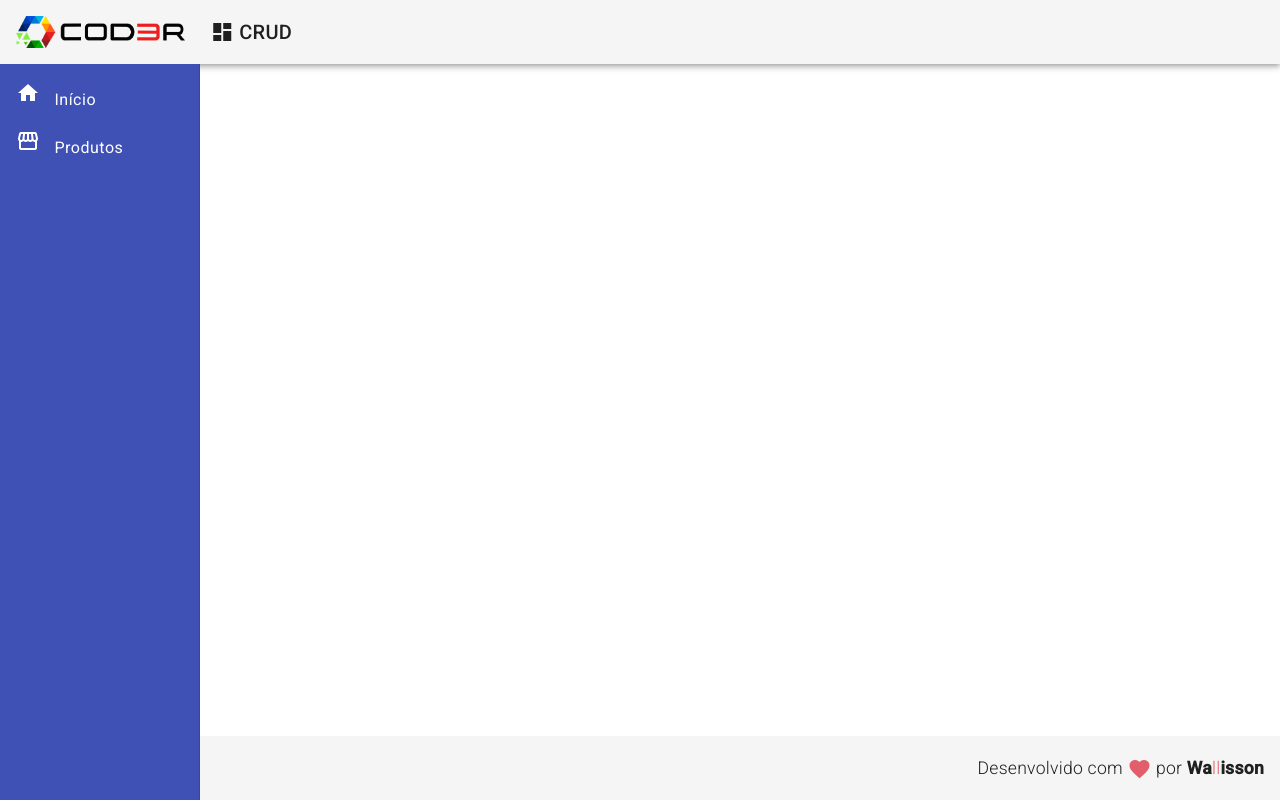
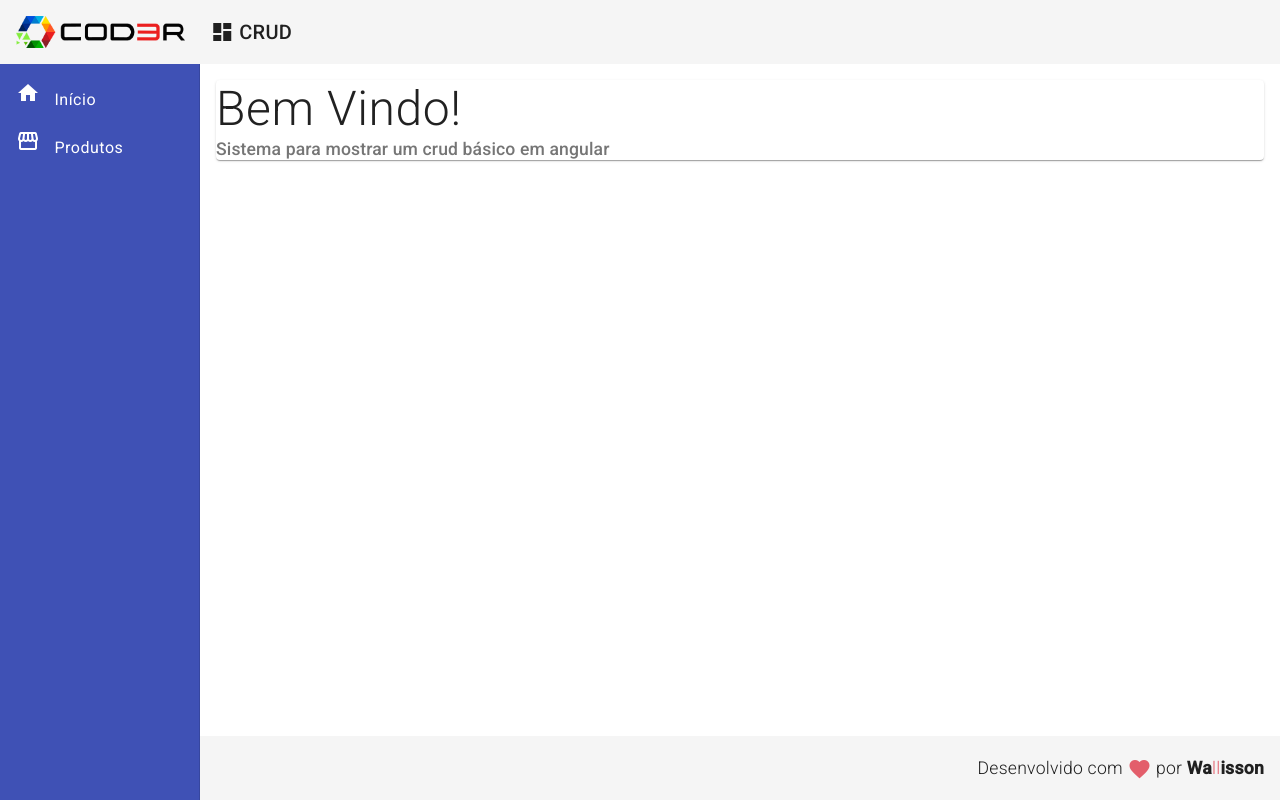
Before and after one commit to duarte-wallisson/angular-crud, an Angular app in the folder frontend/: page / in a window 1280 px wide. Built offline with nearby package versions, Linux system fonts and the light colour scheme.

Commit message:
feat: Implementing Home

```diff
--- a/frontend/src/app/components/template/nav/nav.component.css
+++ b/frontend/src/app/components/template/nav/nav.component.css
@@ -11,3 +11,8 @@
 }
 .sidenav a {
 }
+
+.content {
+    padding: 16px;
+    background-color: #FFFFFF;
+}
--- a/frontend/src/app/components/template/nav/nav.component.html
+++ b/frontend/src/app/components/template/nav/nav.component.html
@@ -15,4 +15,7 @@
             </a>
         </mat-nav-list>
     </mat-sidenav>
+    <mat-sidenav-content class="content">
+        <app-home></app-home>
+    </mat-sidenav-content>
 </mat-sidenav-container>
--- /dev/null
+++ b/frontend/src/app/views/home/home.component.css
@@ -0,0 +1,9 @@
+.home .title {
+    font-size: 3rem;
+    font-weight: 300;
+    line-height: 1.2;
+}
+
+.home .subtitle {
+    font-size: 1.1rem;
+}
--- /dev/null
+++ b/frontend/src/app/views/home/home.component.html
@@ -0,0 +1,4 @@
+<mat-card class="home mat-elevation-z3">
+    <mat-card-title class="title">Bem Vindo!</mat-card-title>
+    <mat-card-subtitle class="subtitle">Sistema para mostrar um crud básico em angular</mat-card-subtitle>
+</mat-card>
```
Also changed, not shown: frontend/src/app/app.module.ts (+6 -2 lines), frontend/src/app/views/home/home.component.ts (added, +10 -0 lines).
